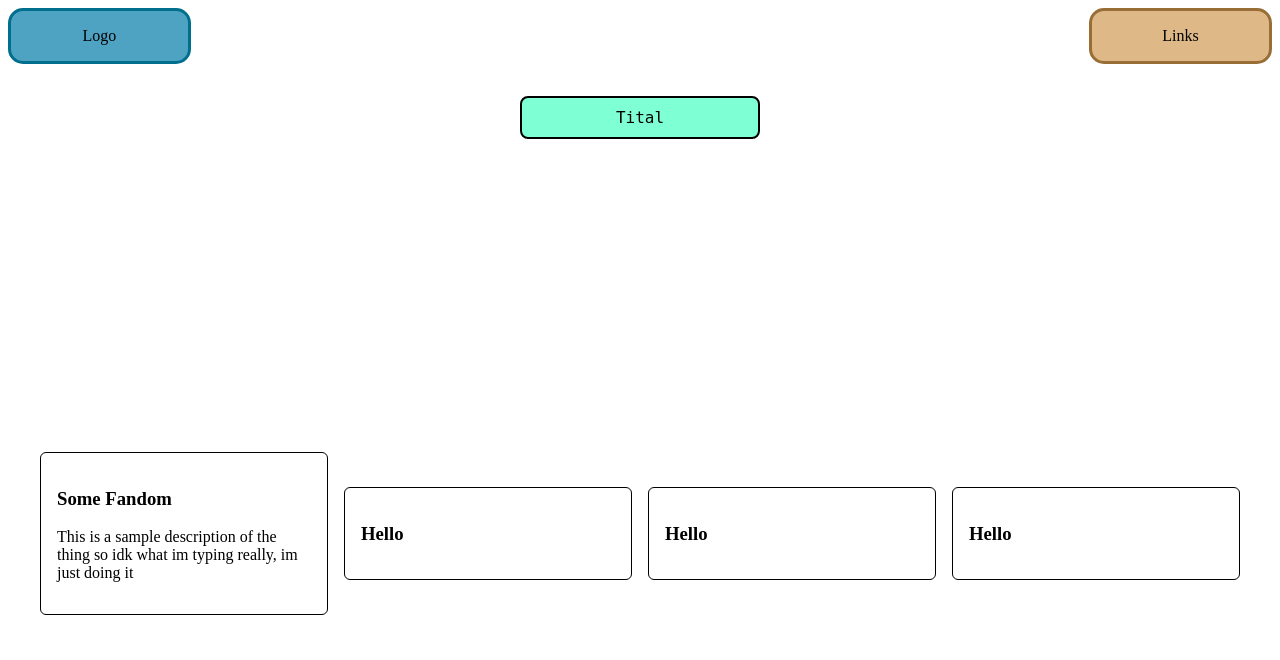
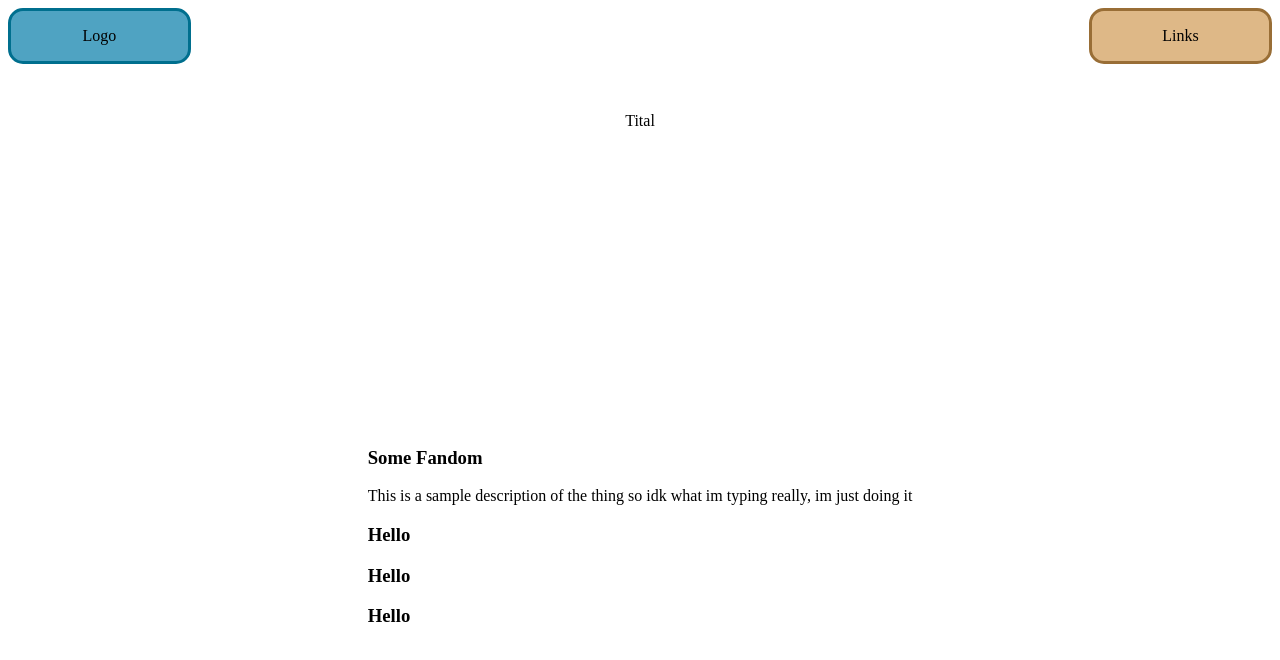
Before and after one commit to MiniGun1239/My-Website, a website with bundled scripts: page index.html in a window 1280 px wide. Built offline with nearby package versions, Linux system fonts and the light colour scheme.

Commit message:
moved some to inside smth else

```diff
--- a/src/style.css
+++ b/src/style.css
@@ -42,34 +42,3 @@
     padding: 2rem;
     gap: 2rem;
 }
-
-.main-heading-box {
-    width: 18%;
-    min-width: fit-content;
-    min-height: fit-content;
-    background-color: aquamarine;
-    border: 2px solid black;
-    border-radius: 8px;
-    padding: 10px;
-}
-
-.main-heading {
-    font-family: "monospace";
-    text-align: center;
-    margin: 0;
-}
-
-.dynamic-grid {
-    display: grid;
-    align-items: center;
-    width: 100%;
-    max-width: 1200px;
-    grid-template-columns: repeat(auto-fit, minmax(250px, 1fr));
-    gap: 16px;
-}
-
-.dynamic-grid > div {
-    border: 1px solid black;
-    padding: 16px;
-    border-radius: 6px;
-}
```
